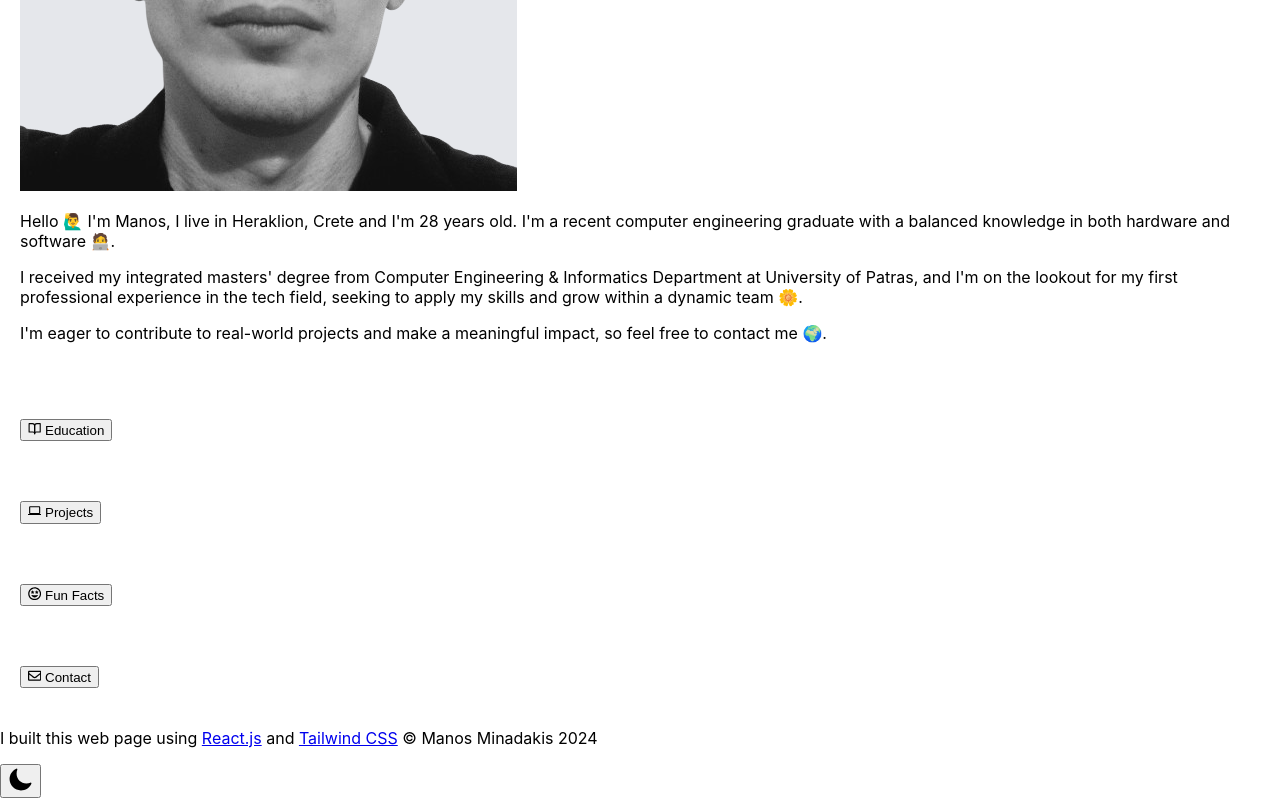
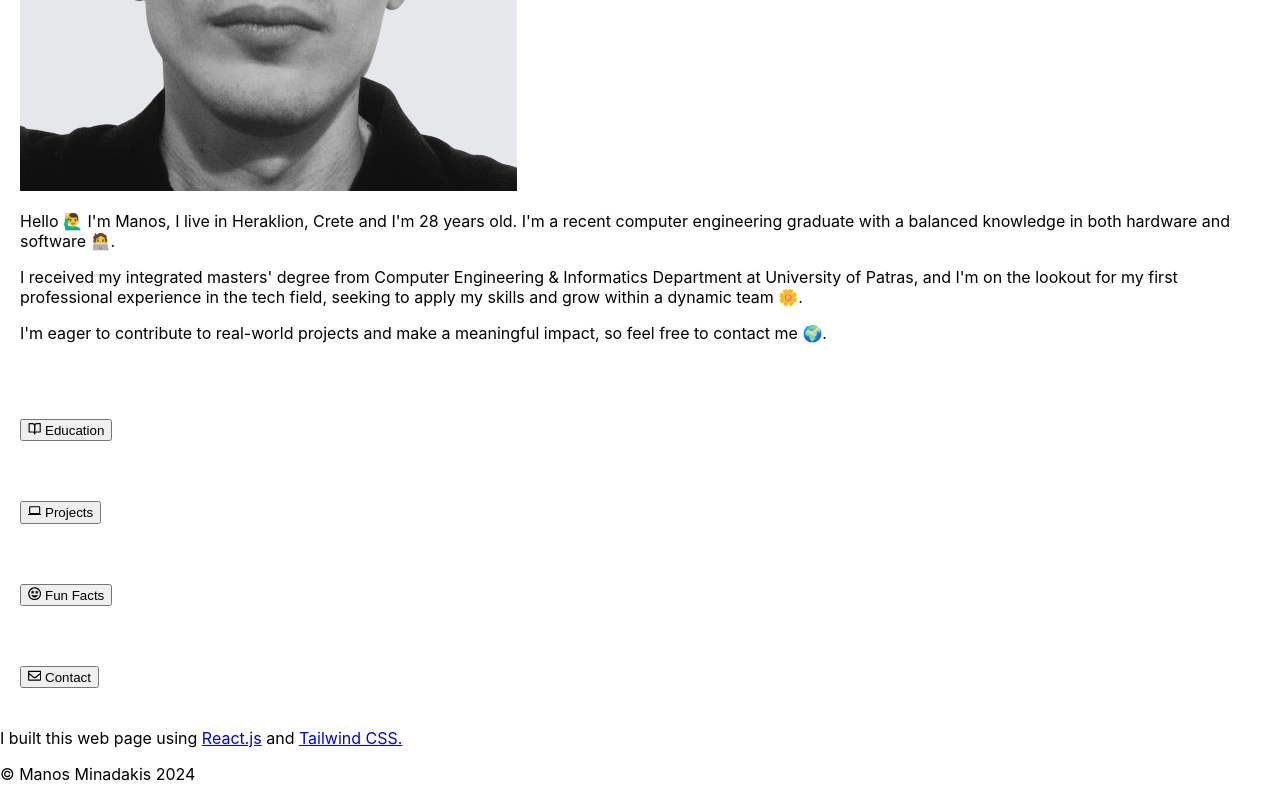
Before and after one commit to manosmin/manosmin.github.io, a React (Create React App) app: page / in a window 1280 px wide. Shown: the part 532-1332 px from the top of the page. Built offline with nearby package versions, Linux system fonts and the light colour scheme.

Commit message:
removed dark mode from footer

```diff
--- a/src/components/Footer.js
+++ b/src/components/Footer.js
@@ -15,11 +15,8 @@ const Footer = () => {
     <footer className="mt-auto flex justify-between bg-gray-900 text-gray-200 dark:bg-gray-200 dark:text-gray-900 p-5 ">
       <p className='inline'>I built this web page using <a rel="noopener noreferrer" href="https://www.react.dev/" target="_blank"
       className="hover:underline">React.js</a> and <a rel="noopener noreferrer" href="https://tailwindcss.com/" target="_blank"
-      className="hover:underline">Tailwind CSS</a> &copy; Manos Minadakis 2024</p>
-      <button className="inline" onClick={()=> darkModeHandler()}>
-        { dark && <IoSunny size={25}/> }
-        { !dark && <IoMoon size={25}/> }
-      </button>
+      className="hover:underline">Tailwind CSS.</a></p>
+      <p className='inline'> &copy; Manos Minadakis 2024</p>
     </footer>
   );
 };
```
